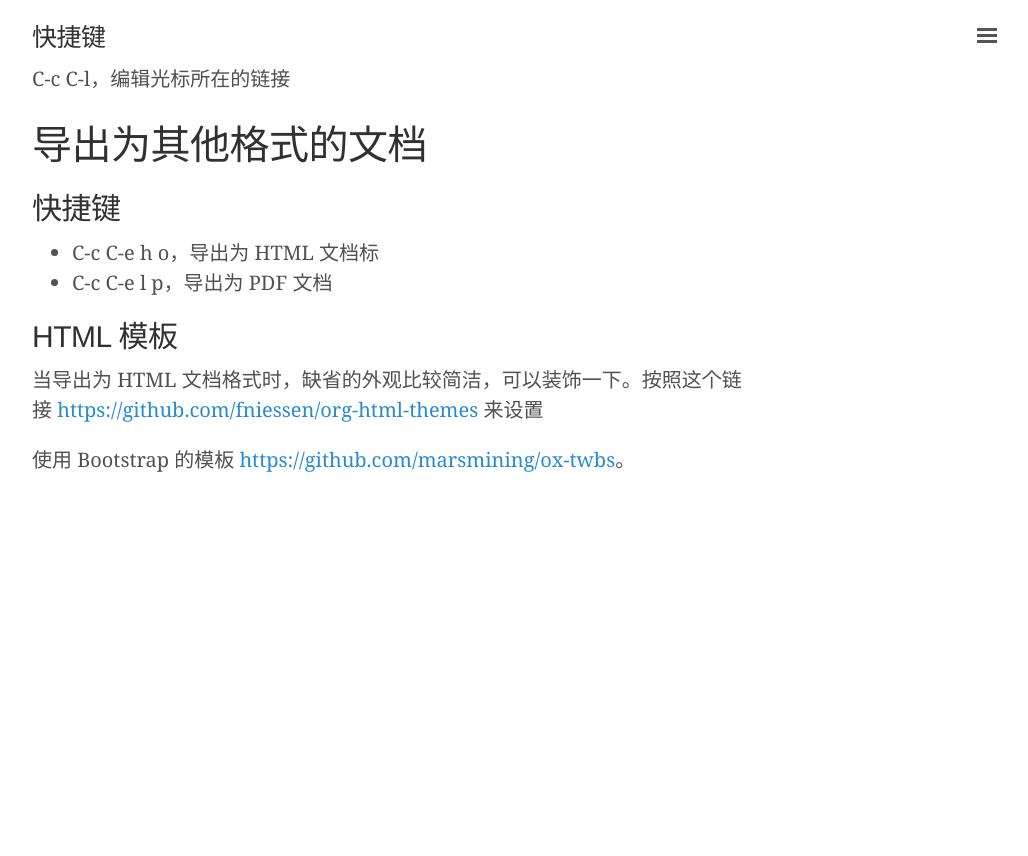
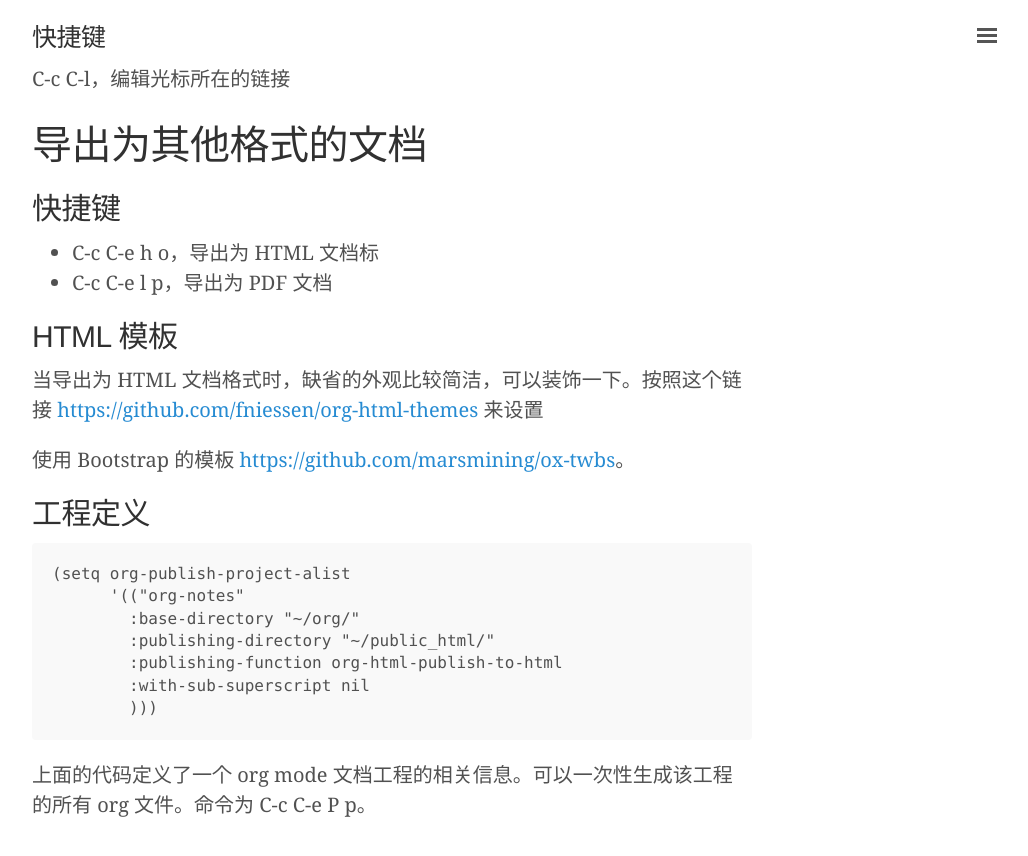
Before and after one commit to 0000-bigtree/0000-bigtree.github.io, a Jekyll site: the page built from _posts/2015-11-28-org-mode.md, in a window 1280 px wide and 900 px high, scrolled down 5945 px. Shown: the top 856 px of the window, without its empty margins (248-1276 px from the left). Built offline with Jekyll 4.4.1, drawn with Linux system fonts in a browser that asks for light colours; before the commit the page ends 6500 px from its top, so only the background shows below that.

Commit message:
add org-mode的工程定义部分

```diff
--- a/_posts/2015-11-28-org-mode.md
+++ b/_posts/2015-11-28-org-mode.md
@@ -206,3 +206,15 @@ C-c C-l，编辑光标所在的链接
  当导出为 HTML 文档格式时，缺省的外观比较简洁，可以装饰一下。按照这个链接 [https://github.com/fniessen/org-html-themes](https://github.com/fniessen/org-html-themes) 来设置
 
 使用 Bootstrap 的模板 [https://github.com/marsmining/ox-twbs](https://github.com/marsmining/ox-twbs)。
+
+## 工程定义
+
+    (setq org-publish-project-alist
+          '(("org-notes"
+            :base-directory "~/org/"
+            :publishing-directory "~/public_html/"
+            :publishing-function org-html-publish-to-html
+            :with-sub-superscript nil
+            )))
+
+上面的代码定义了一个 org mode 文档工程的相关信息。可以一次性生成该工程的所有 org 文件。命令为 C-c C-e P p。
```
